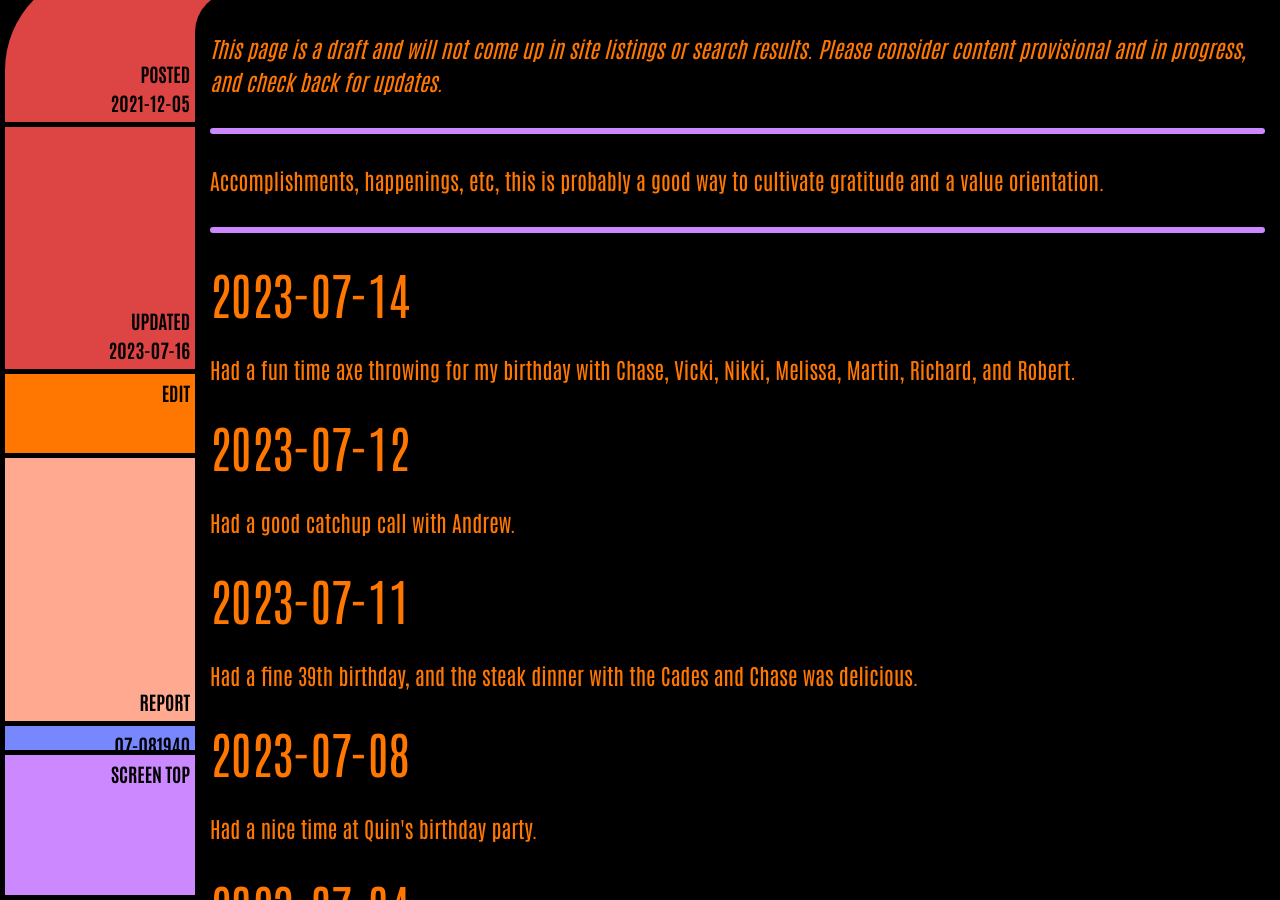
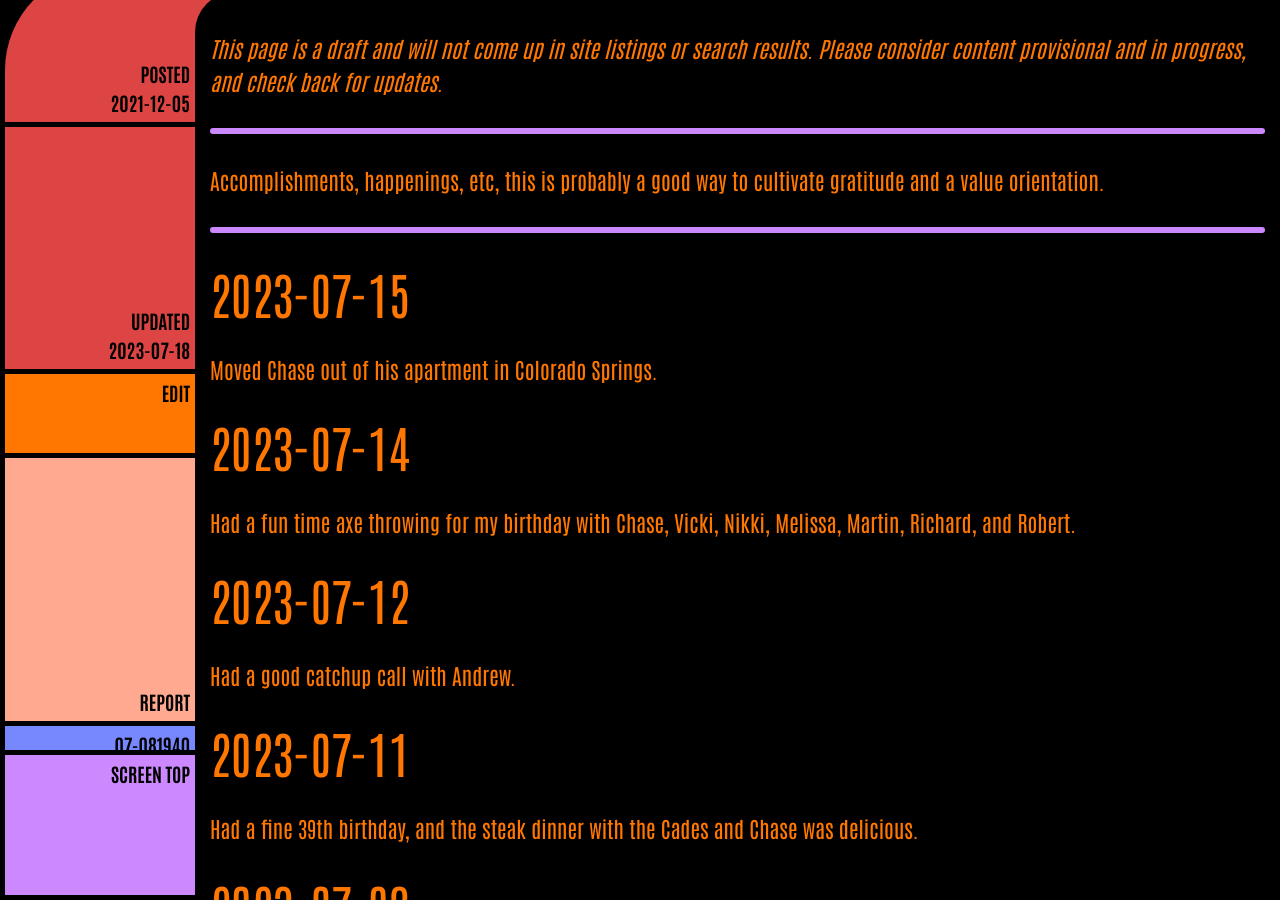
Before and after one commit to ArthurZey/arthurzey.github.io, a Jekyll site: the page built from _pages/one-good-thing.md, in a window 1280 px wide and 900 px high, scrolled down 333 px. Built offline with Jekyll 4.4.1, drawn with Linux system fonts in a browser that asks for light colours.

Commit message:
added 2023-07-15

```diff
--- a/_pages/one-good-thing.md
+++ b/_pages/one-good-thing.md
@@ -2,12 +2,16 @@
 title: One Good Thing
 description: "Accomplishments, happenings, etc, this is probably a good way to cultivate gratitude and a value orientation."
 date: "2021-12-05"
-last_modified_at: "2023-07-16T18:20:34+00:00"
+last_modified_at: "2023-07-18T23:39:13+00:00"
 tags:
   - happenings
   - draft
 sitemap: false
 ---
+
+## 2023-07-15
+Moved Chase out of his apartment in Colorado Springs.
+
 ## 2023-07-14
 Had a fun time axe throwing for my birthday with Chase, Vicki, Nikki, Melissa, Martin, Richard, and Robert.
 
```
